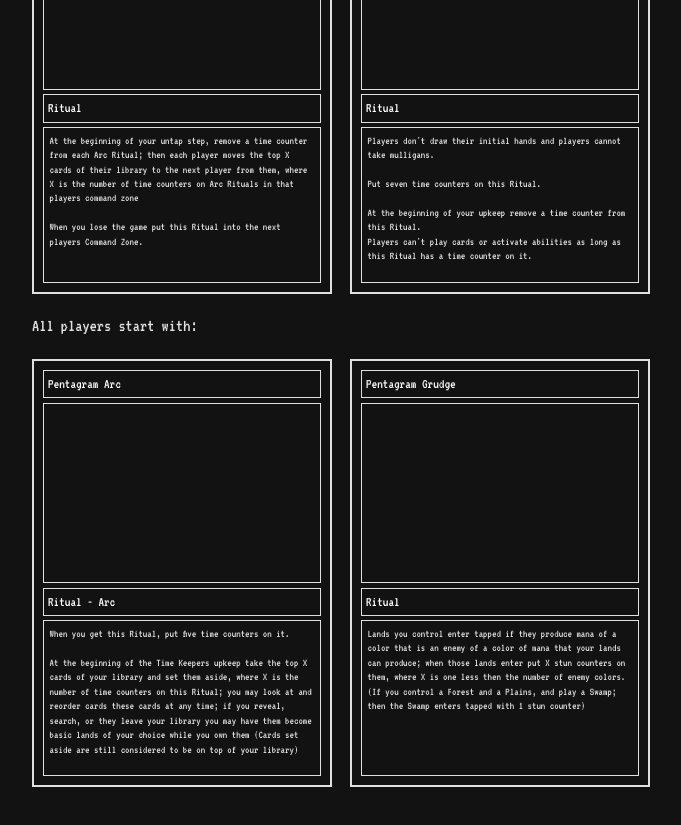
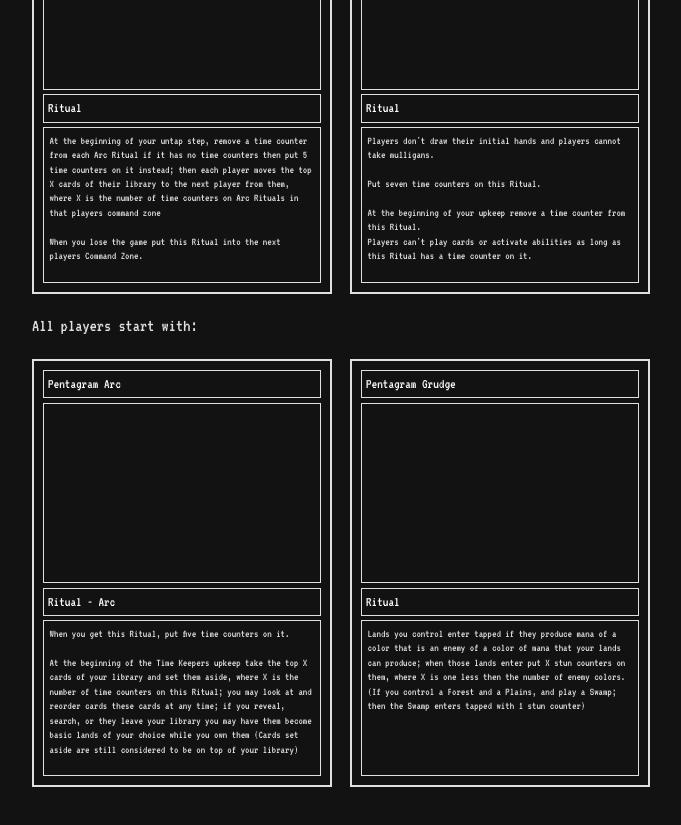
Before and after one commit to Code-Conjurer/ritual-mtg, a SvelteKit app: page /how-to-play in a window 1280 px wide. Shown: the part 800-1625 px from the top of the page, without its empty margins (226-907 px from the left). Built offline with nearby package versions, Linux system fonts and the light colour scheme.

Commit message:
fixed time keepers duty

```diff
--- a/src/routes/how-to-play/+page.svelte
+++ b/src/routes/how-to-play/+page.svelte
@@ -28,7 +28,7 @@
 	</p>
 	<div class="card-container">
 		<Card title='Time Keepers Duty' type='Ritual' text=
-		'At the beginning of your untap step, remove a time counter from each Arc Ritual; then each player moves the top X cards of their library to the next player from them, where X is the number of time counters on Arc Rituals in that players command zone
+		'At the beginning of your untap step, remove a time counter from each Arc Ritual if it has no time counters then put 5 time counters on it instead; then each player moves the top X cards of their library to the next player from them, where X is the number of time counters on Arc Rituals in that players command zone
 
 		When you lose the game put this Ritual into the next players Command Zone.
 		'/>
--- a/svelte.config.js
+++ b/svelte.config.js
@@ -12,7 +12,7 @@ const config = {
 			fallback: '404.html'
 		}),
 		paths: {
-			base: process.argv.includes('dev') ? '/' : process.env.BASE_PATH
+			base: process.argv.includes('dev') ? '' : process.env.BASE_PATH
 		}
 	}
 };
```
